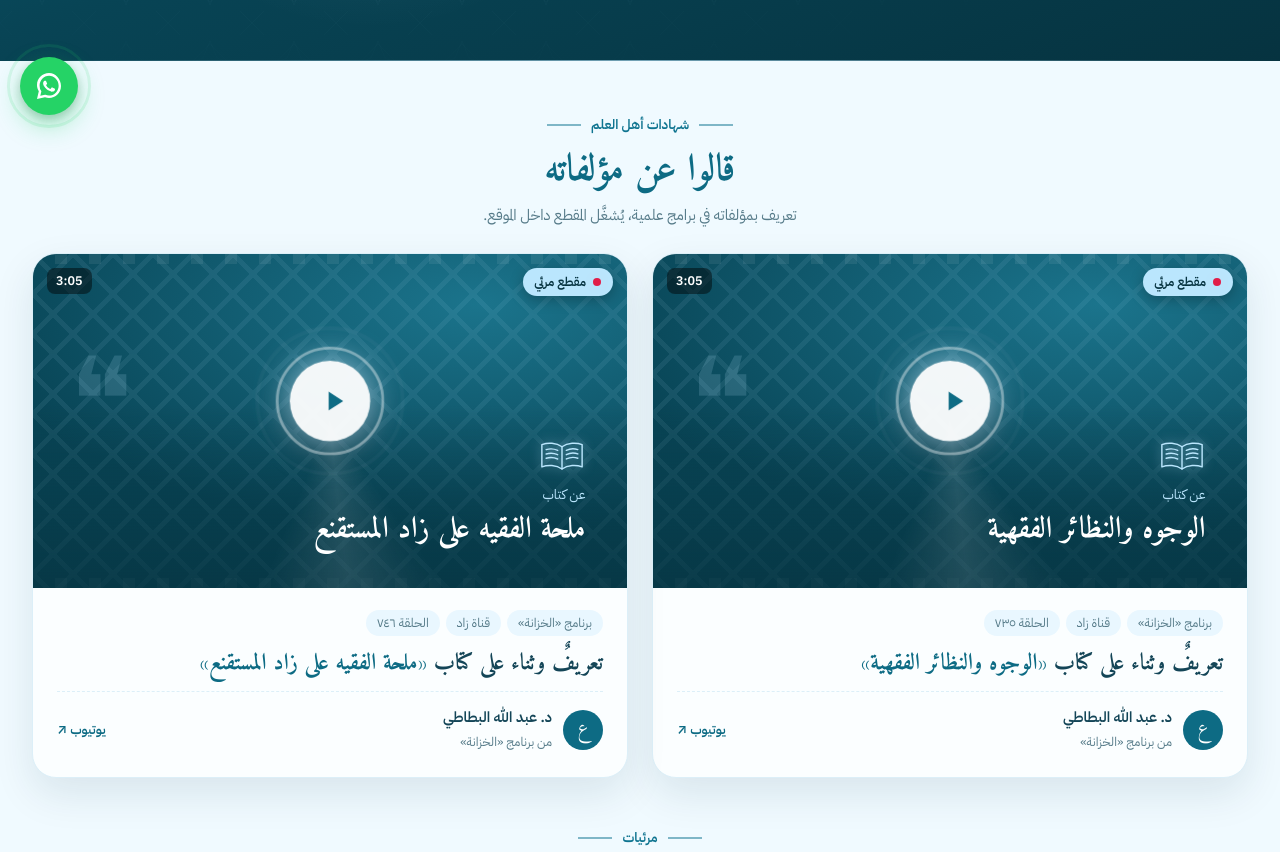
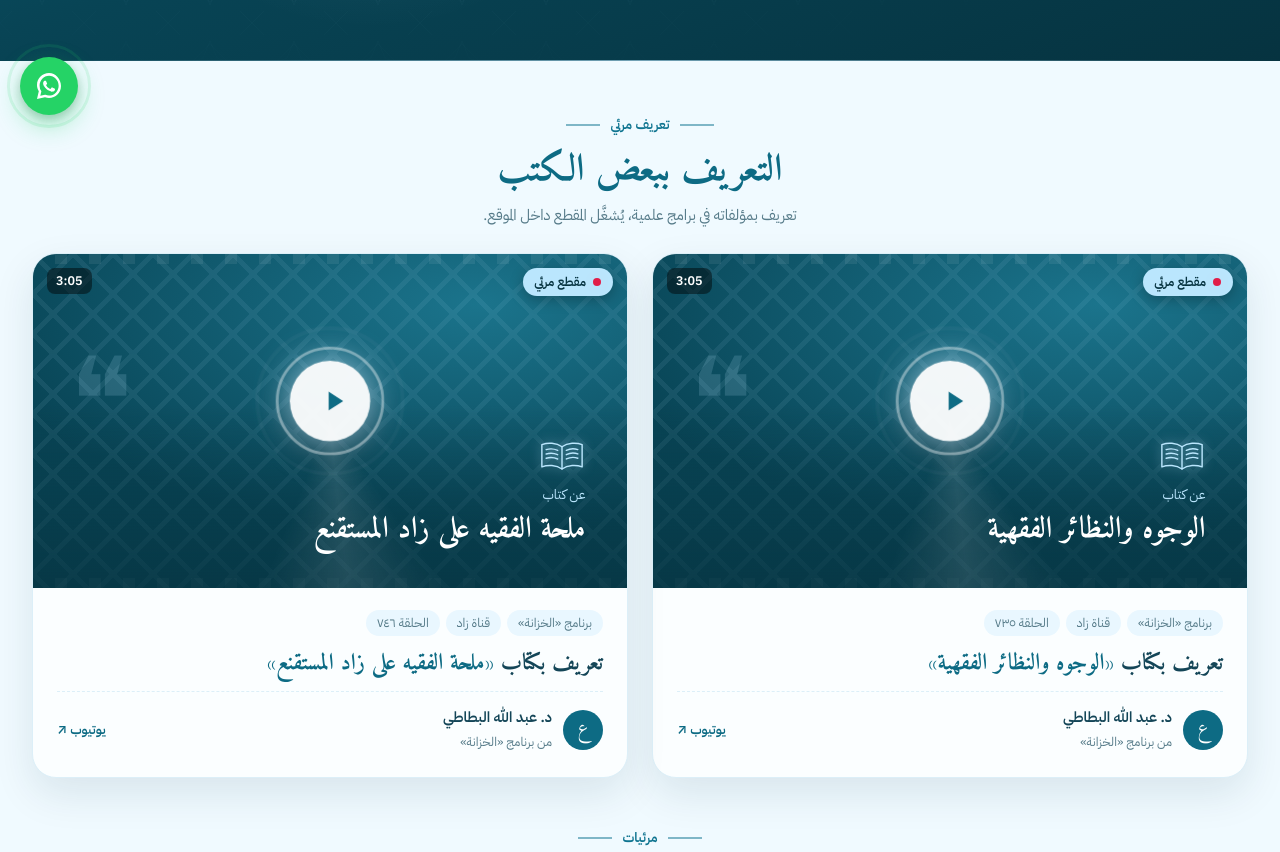
Before and after one commit to SulaimanAlSuwaid/sulaimanalsuwaid.github.io, a plain HTML site: page index.html in a window 1280 px wide. Shown: the part 663-1515 px from the top of the page. Drawn offline with Linux system fonts and the light colour scheme.

Commit message:
«قالوا عن مؤلفاته» ← «التعريف ببعض الكتب»، وعناوين المقاطع «تعريف بكتاب …» بلا «ثناء»
Co-Authored-By: Claude Opus 5.5 <noreply@anthropic.com>
Claude-Session: https://claude.ai/code/session_01Hvw5DNRKpog9AGh1YATMpT

```diff
--- a/index.html
+++ b/index.html
@@ -102,20 +102,20 @@
 </section>
 </div>
 
-<!-- قسم «قالوا عن مؤلفاته» (مقاطع الثناء). لإضافة مقطع: انسخ بطاقة pr-card وغيّر data-yt ورابط يوتيوب واسم الكتاب ورقم الحلقة -->
+<!-- قسم «التعريف ببعض الكتب» (مقاطع التعريف). لإضافة مقطع: انسخ بطاقة pr-card وغيّر data-yt ورابط يوتيوب واسم الكتاب ورقم الحلقة -->
 <section class="praise" id="praise" aria-labelledby="prH"><div class="wrap">
-<div class="pr-head"><span class="pr-kick">شهادات أهل العلم</span><h2 id="prH">قالوا عن مؤلفاته</h2><p>تعريف بمؤلفاته في برامج علمية، يُشغَّل المقطع داخل الموقع.</p></div>
+<div class="pr-head"><span class="pr-kick">تعريف مرئي</span><h2 id="prH">التعريف ببعض الكتب</h2><p>تعريف بمؤلفاته في برامج علمية، يُشغَّل المقطع داخل الموقع.</p></div>
 <div class="pr-grid"><article class="pr-card"><button class="pr-video" type="button" data-yt="MgDsH-ZwHVA" aria-label="تشغيل المقطع عن كتاب الوجوه والنظائر الفقهية"><span class="pv-beam" aria-hidden="true"></span><span class="pv-live"><i></i>مقطع مرئي</span><span class="pv-q">❝</span><span class="pv-dur">3:05</span><span class="pv-play"><svg viewBox="0 0 24 24"><path d="M8 5v14l11-7z"/></svg></span><span class="pv-t"><span class="pv-book" aria-hidden="true"><svg viewBox="0 0 64 40"><path d="M32 8C24 2 12 2 4 5v31c8-3 20-3 28 3 8-6 20-6 28-3V5c-8-3-20-3-28 3z"/><path d="M32 8v31"/><path d="M10 12c5-1.5 11-1.2 16 1M10 18c5-1.5 11-1.2 16 1M10 24c5-1.5 11-1.2 16 1M38 13c5-2.5 11-2.8 16-1M38 19c5-2.5 11-2.8 16-1M38 25c5-2.5 11-2.8 16-1"/></svg></span><small>عن كتاب</small><b>الوجوه والنظائر الفقهية</b></span></button>
 <div class="pr-body"><div class="pr-src"><span>برنامج «الخزانة»</span><span>قناة زاد</span><span>الحلقة ٧٣٥</span></div>
-<h3>تعريفٌ وثناء على كتاب <em>«الوجوه والنظائر الفقهية»</em></h3>
+<h3>تعريف بكتاب <em>«الوجوه والنظائر الفقهية»</em></h3>
 <div class="pr-who"><i>ع</i><div><b>د. عبد الله البطاطي</b><small>من برنامج «الخزانة»</small></div><a href="https://www.youtube.com/watch?v=MgDsH-ZwHVA" target="_blank" rel="noopener">يوتيوب ↗</a></div></div></article><article class="pr-card"><button class="pr-video" type="button" data-yt="9rRZXnrkIX0" aria-label="تشغيل المقطع عن كتاب ملحة الفقيه على زاد المستقنع"><span class="pv-beam" aria-hidden="true"></span><span class="pv-live"><i></i>مقطع مرئي</span><span class="pv-q">❝</span><span class="pv-dur">3:05</span><span class="pv-play"><svg viewBox="0 0 24 24"><path d="M8 5v14l11-7z"/></svg></span><span class="pv-t"><span class="pv-book" aria-hidden="true"><svg viewBox="0 0 64 40"><path d="M32 8C24 2 12 2 4 5v31c8-3 20-3 28 3 8-6 20-6 28-3V5c-8-3-20-3-28 3z"/><path d="M32 8v31"/><path d="M10 12c5-1.5 11-1.2 16 1M10 18c5-1.5 11-1.2 16 1M10 24c5-1.5 11-1.2 16 1M38 13c5-2.5 11-2.8 16-1M38 19c5-2.5 11-2.8 16-1M38 25c5-2.5 11-2.8 16-1"/></svg></span><small>عن كتاب</small><b>ملحة الفقيه على زاد المستقنع</b></span></button>
 <div class="pr-body"><div class="pr-src"><span>برنامج «الخزانة»</span><span>قناة زاد</span><span>الحلقة ٧٤٦</span></div>
-<h3>تعريفٌ وثناء على كتاب <em>«ملحة الفقيه على زاد المستقنع»</em></h3>
+<h3>تعريف بكتاب <em>«ملحة الفقيه على زاد المستقنع»</em></h3>
 <div class="pr-who"><i>ع</i><div><b>د. عبد الله البطاطي</b><small>من برنامج «الخزانة»</small></div><a href="https://www.youtube.com/watch?v=9rRZXnrkIX0" target="_blank" rel="noopener">يوتيوب ↗</a></div></div></article></div>
 </div>
 <script>document.querySelectorAll("#praise .pr-video").forEach(function(b){b.addEventListener("click",function(){if(b.classList.contains("on"))return;var f=document.createElement("iframe");f.src="https://www.youtube-nocookie.com/embed/"+b.dataset.yt+"?autoplay=1&rel=0&playsinline=1";f.title=b.getAttribute("aria-label");f.allow="autoplay; encrypted-media; picture-in-picture; fullscreen";f.allowFullscreen=true;b.classList.add("on");b.appendChild(f);});});</script>
 </section>
-<!-- قسم «محاضرات ولقاءات»: البيانات من books.json ← videos [{yt, title, sub, src, dur, book}]. المكرر (نفس yt، أو الموجود في «قالوا عن مؤلفاته») يُتجاهل تلقائياً -->
+<!-- قسم «محاضرات ولقاءات»: البيانات من books.json ← videos [{yt, title, sub, src, dur, book}]. المكرر (نفس yt، أو الموجود في «التعريف ببعض الكتب») يُتجاهل تلقائياً -->
 <section class="sec vids" id="vids" aria-labelledby="vidsH" hidden><div class="wrap">
   <div class="vd-head"><span class="pr-kick">مرئيات</span><h2 id="vidsH">محاضرات ولقاءات</h2><p>دروس ولقاءات علمية وتربوية، تُشاهَد داخل الموقع.</p></div>
   <div class="vd-grid" id="vdGrid"></div>
```
